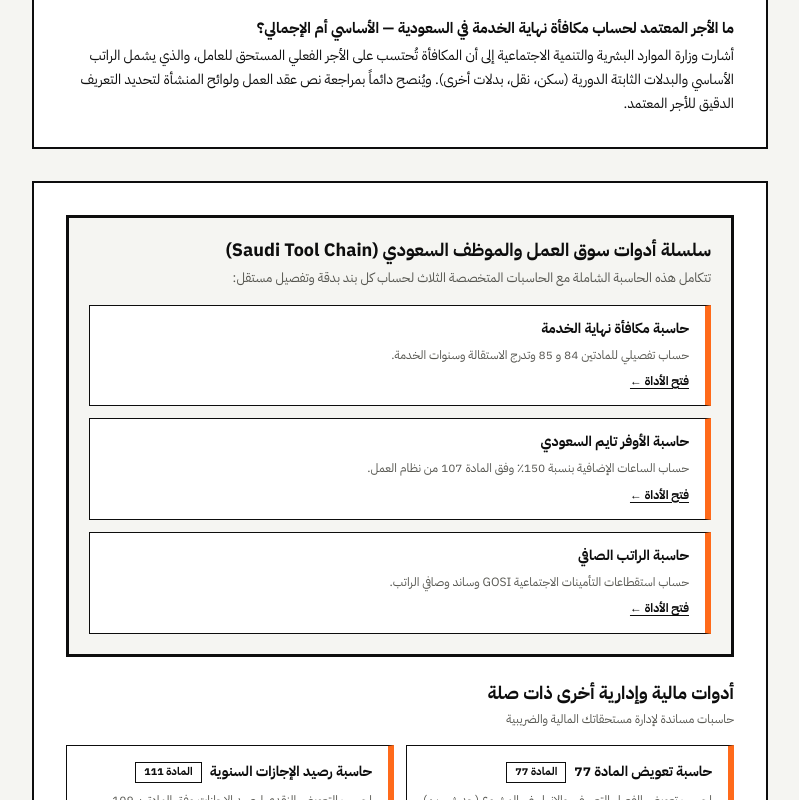
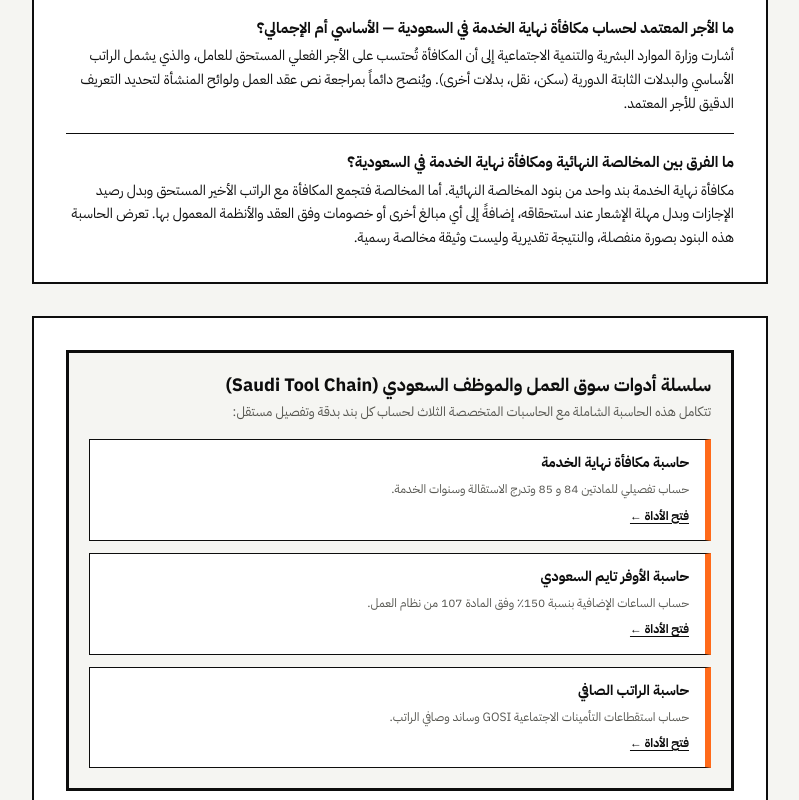
Before and after one commit to MAHMADzubair/arabic-tools, a Next.js app: page /ar/sa/final-settlement-calculator in a window 1280 px wide. Shown: the part 6520-7320 px from the top of the page, without its empty margins (240-1039 px from the left). Built offline with nearby package versions, Linux system fonts and the light colour scheme; no server answers.

Commit message:
feat(seo): clarify Saudi final settlement versus gratuity in visible FAQ

```diff
--- a/app/ar/sa/final-settlement-calculator/page.js
+++ b/app/ar/sa/final-settlement-calculator/page.js
@@ -83,6 +83,14 @@ const faqJsonLd = {
         text: "أشارت وزارة الموارد البشرية والتنمية الاجتماعية إلى أن المكافأة تُحتسب على الأجر الفعلي المستحق للعامل، والذي يشمل الراتب الأساسي والبدلات الثابتة الدورية (سكن، نقل، بدلات أخرى). ويُنصح دائماً بمراجعة نص عقد العمل ولوائح المنشأة لتحديد التعريف الدقيق للأجر المعتمد.",
       },
     },
+    {
+      "@type": "Question",
+      name: "ما الفرق بين المخالصة النهائية ومكافأة نهاية الخدمة في السعودية؟",
+      acceptedAnswer: {
+        "@type": "Answer",
+        text: "مكافأة نهاية الخدمة بند واحد من بنود المخالصة النهائية. أما المخالصة فتجمع المكافأة مع الراتب الأخير المستحق وبدل رصيد الإجازات وبدل مهلة الإشعار عند استحقاقه، إضافةً إلى أي مبالغ أخرى أو خصومات وفق العقد والأنظمة المعمول بها. تعرض الحاسبة هذه البنود بصورة منفصلة، والنتيجة تقديرية وليست وثيقة مخالصة رسمية.",
+      },
+    },
   ],
 };
 
@@ -90,6 +98,7 @@ const softwareAppJsonLd = {
   "@context": "https://schema.org",
   "@type": "SoftwareApplication",
   name: "حاسبة المخالصة النهائية في السعودية 2026",
+  url: `${SITE_URL}/ar/sa/final-settlement-calculator`,
   operatingSystem: "All",
   applicationCategory: "BusinessApplication",
   offers: {
```
